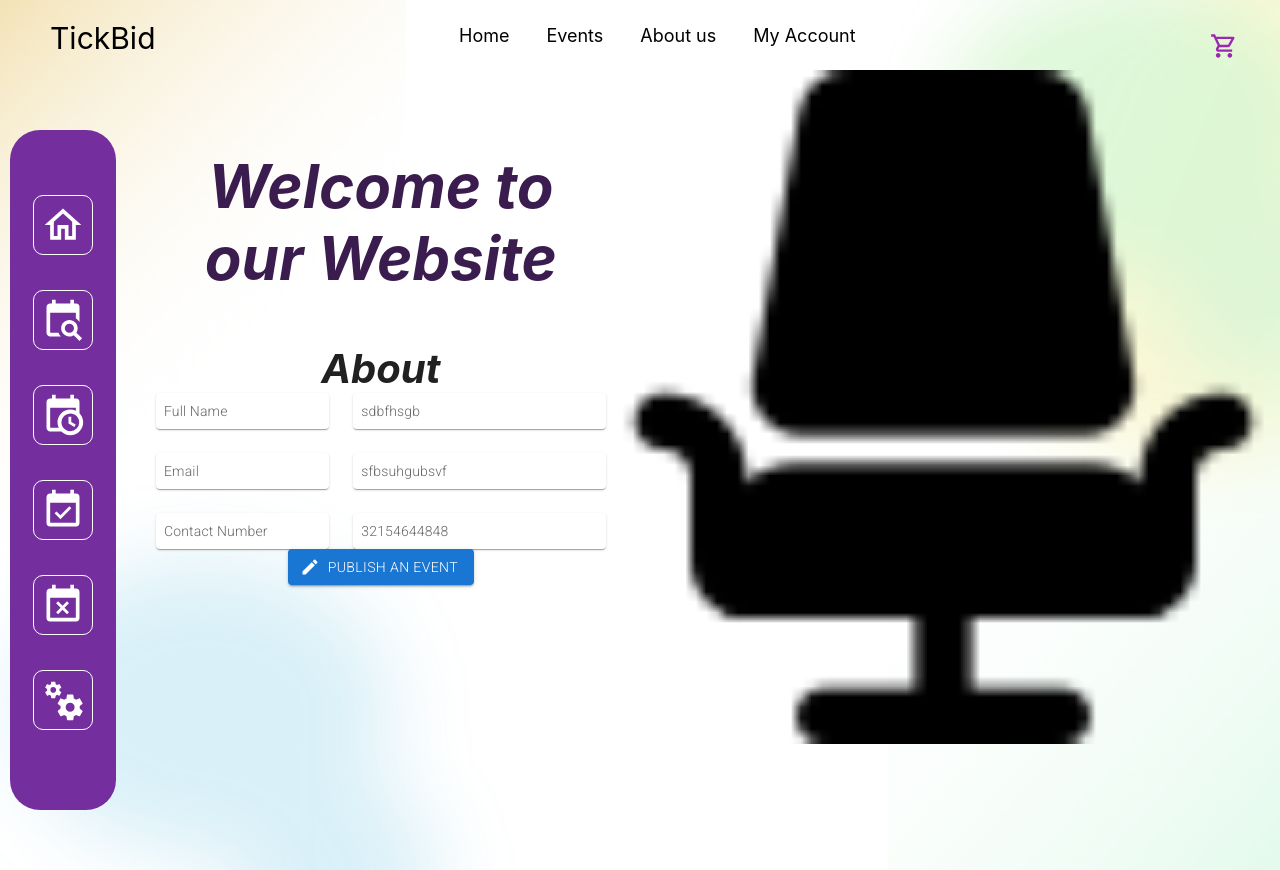
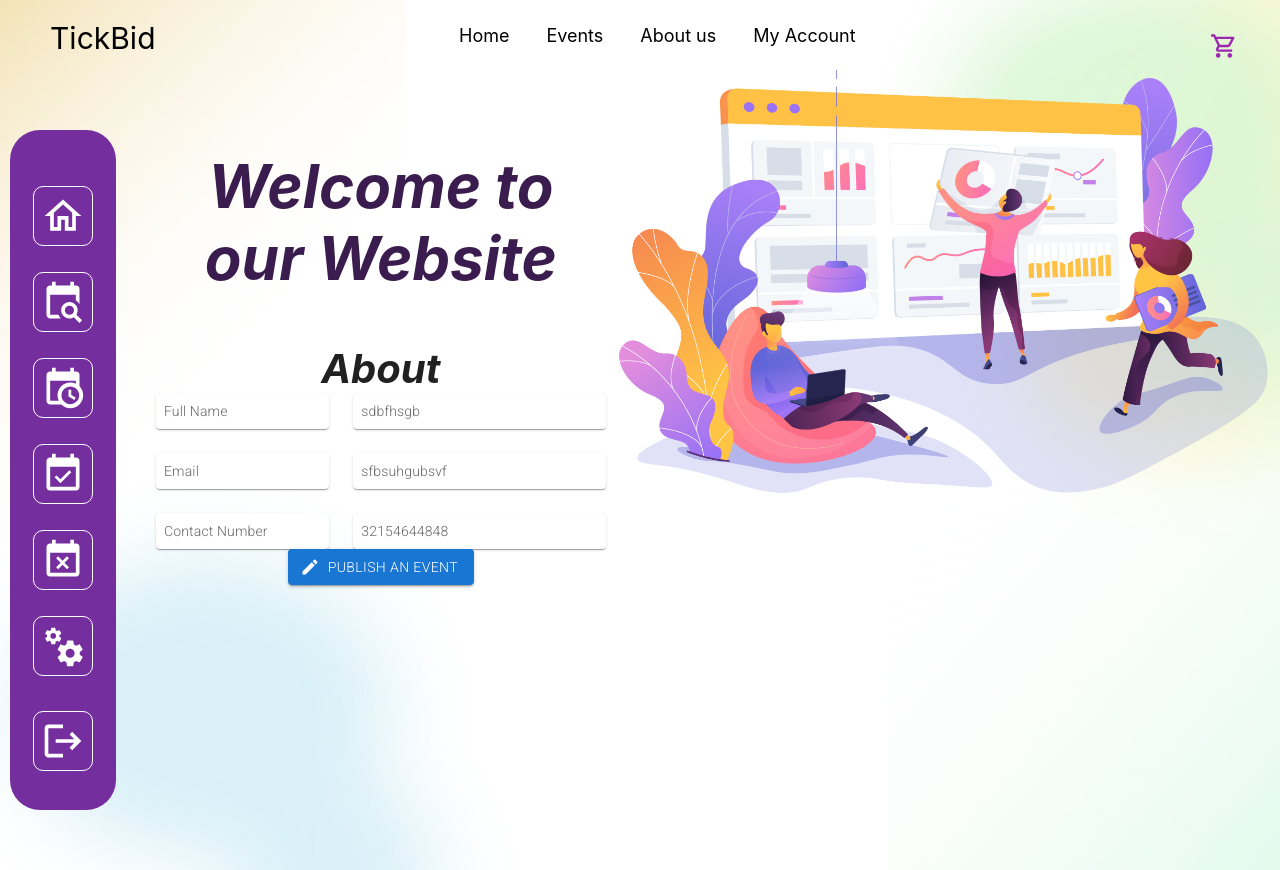
Before and after one commit to samitha093/Software-project, a Next.js app in the folder client/: page /seller in a window 1280 px wide. Built offline with nearby package versions, Linux system fonts and the light colour scheme; a web font is replaced by a local one.

Commit message:
modify sidebar

```diff
--- a/client/components/seller/Homepage.tsx
+++ b/client/components/seller/Homepage.tsx
@@ -18,7 +18,7 @@ import remove from '../assets/icons/minus.png'
 import add from '../assets/icons/plus.png'
 import AddShoppingCartOutlinedIcon from '@mui/icons-material/AddShoppingCartOutlined';
 import PanToolOutlinedIcon from '@mui/icons-material/PanToolOutlined';
-import tick from '../../assets/office-chair.png'
+import tick from '../../assets/online-ticket.png'
 import CreateIcon from '@mui/icons-material/Create';
 import {Button} from '@mui/material';
 import Paper from '@mui/material/Paper';
@@ -88,8 +88,8 @@ const Homepage: React.FC<HomepageProps> = ({}) => {
             <div className ="left-container">
                 <div className="text-1" style={{display:'block'}}>
                   <h2 style={{color:'#3b1c4e'}}>Welcome to our Website</h2>
-                <div style={{color:'#212121'}}> About</div>
-            </div>
+                  <div style={{color:'#212121'}}> About</div>
+                </div>
             <Box sx={{ flexGrow: 1 }}>
       <Grid container spacing={3}>
         <Grid item xs={5}>
--- a/client/components/seller/Sidebar.tsx
+++ b/client/components/seller/Sidebar.tsx
@@ -7,49 +7,83 @@ import { mdiCalendarClock } from '@mdi/js';
 import { mdiCalendarCheck } from '@mdi/js';
 import { mdiCalendarRemove } from '@mdi/js';
 import { mdiCogs } from '@mdi/js';
+import { mdiLogout } from '@mdi/js';
+import { styled } from '@mui/material/styles';
+import Tooltip, { TooltipProps, tooltipClasses } from '@mui/material/Tooltip';
+
+const BootstrapTooltip = styled(({ className, ...props }: TooltipProps) => (
+    <Tooltip {...props} arrow classes={{ popper: className }} />
+  ))(({ theme }) => ({
+    [`& .${tooltipClasses.arrow}`]: {
+      color: theme.palette.common.black,
+    },
+    [`& .${tooltipClasses.tooltip}`]: {
+      backgroundColor: theme.palette.common.black,
+    },
+  }));
+
 interface SidebarProps {
 
 }
 
 const Sidebar: React.FC<SidebarProps> = ({}) => {
         return (
-            <div className="manager-c-sidebar">
-                    <div className="manager-c-sidebar-container">
+            <div className="seller-c-sidebar">
+                    <div className="seller-c-sidebar-container">
                         <Link href="/seller">
-                            <div className="manager-c-sidebar-item">
+                            <div className="seller-c-sidebar-item">
+                            <BootstrapTooltip title="Home Page">
                                 <Icon path={mdiHomeOutline} color='white'/>
+                                </BootstrapTooltip>
                             </div>
                         </Link>
 
                         <Link href="/seller/Pendingevents">
-                            <div className="manager-c-sidebar-item">
+                            <div className="seller-c-sidebar-item">
+                            <BootstrapTooltip title="Pending Events">
                                 <Icon path={mdiCalendarSearch} color='white'/>
+                                </BootstrapTooltip>
                             </div>
                         </Link>
 
                         <Link href="/seller/Activeevents">
-                            <div className="manager-c-sidebar-item">
+                            <div className="seller-c-sidebar-item">
+                            <BootstrapTooltip title="Active Events">
                                 <Icon path={mdiCalendarClock} color='white'/>
+                                </BootstrapTooltip>
                             </div>
                         </Link>
 
                         <Link href="/seller/Endevents">
-                            <div className="manager-c-sidebar-item">
+                            <div className="seller-c-sidebar-item">
+                            <BootstrapTooltip title="End Events">
                                 <Icon path={mdiCalendarCheck} color='white'/>
+                                </BootstrapTooltip>
                             </div>
                         </Link>
 
                         <Link href= "/seller/Declinedevents">
-                        <div className="manager-c-sidebar-item">
+                        <div className="seller-c-sidebar-item">
+                        <BootstrapTooltip title="Declined Events">
                             <Icon path={mdiCalendarRemove} color='white'/>
+                            </BootstrapTooltip>
                         </div>
                         </Link>
 
                         <Link href= "/seller/Settings">
-                        <div className="manager-c-sidebar-item">
+                        <div className="seller-c-sidebar-item">
+                        <BootstrapTooltip title="Change Password">
                             <Icon path={mdiCogs} color='white'/>
+                            </BootstrapTooltip>
                         </div>
                         </Link>
+                        <Link href="/">
+                    <div className="manager-c-sidebar-item">
+                    <BootstrapTooltip title="Logout">
+                            <Icon path={mdiLogout} color='white' />
+                            </BootstrapTooltip>
+                    </div>
+                </Link>
                     </div>
             </div>
         );
--- a/client/components/seller/Styles.css
+++ b/client/components/seller/Styles.css
@@ -10,6 +10,7 @@
     background-color: #752E9E;
     border-radius: 30px;
     padding: 30px 23px;
+    align-items: center;
 }
 .seller-c-sidebar-item{
     width:60px;
@@ -18,7 +19,7 @@
     border-color: white;
     border-radius: 10px;
     border-style:solid;
-    margin-top: 35px;
+    margin-top: 26px;
     padding: 7px;
     cursor: pointer;
 }
--- a/client/pages/seller/index.tsx
+++ b/client/pages/seller/index.tsx
@@ -2,7 +2,7 @@ import React from 'react'
 import type { NextPage } from 'next'
 import Sidebar from '../../components/seller/Sidebar'
 import Navbar from '../../components/Navbar'
-import Createevent from '../../components/seller/Homepage'
+import Homepage from '../../components/seller/Homepage'
 
 const index: NextPage = () => {
     return (
@@ -10,7 +10,7 @@ const index: NextPage = () => {
                 <Navbar/>
                 <div className="seller-index">
                     <Sidebar/>
-                    <Createevent/>
+                    <Homepage/>
                 </div>
         </div>
     );
```
